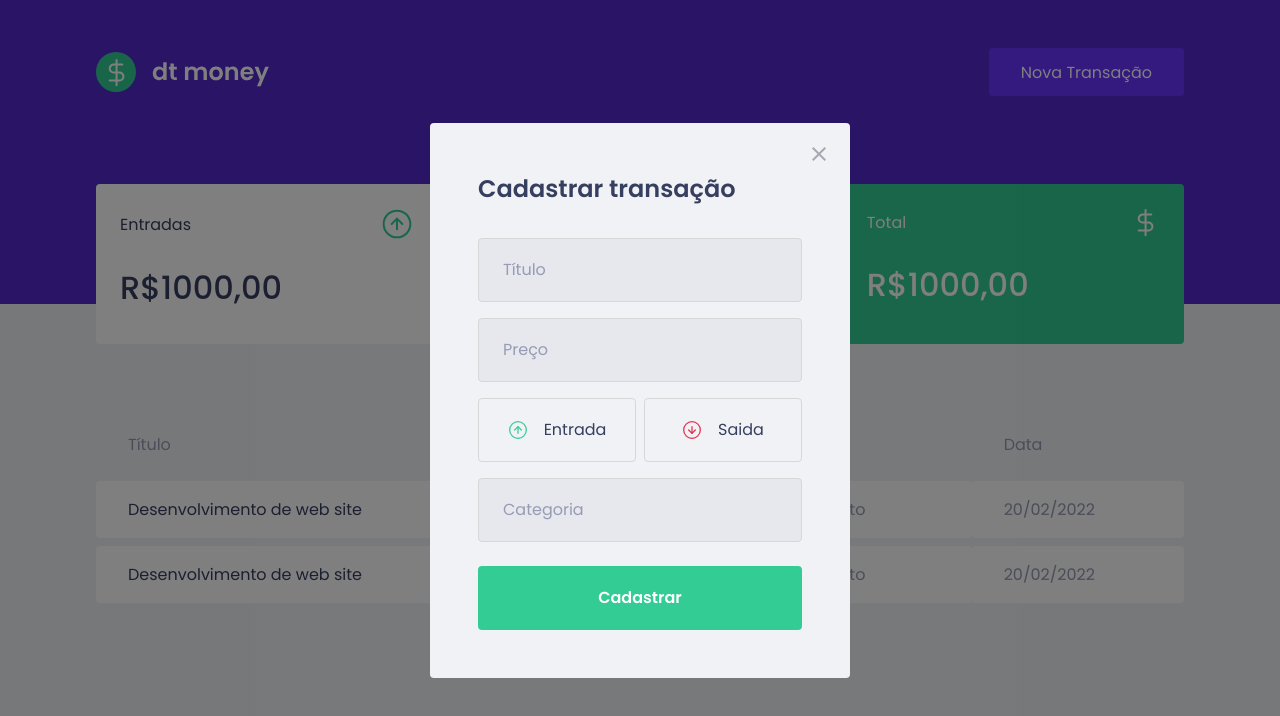
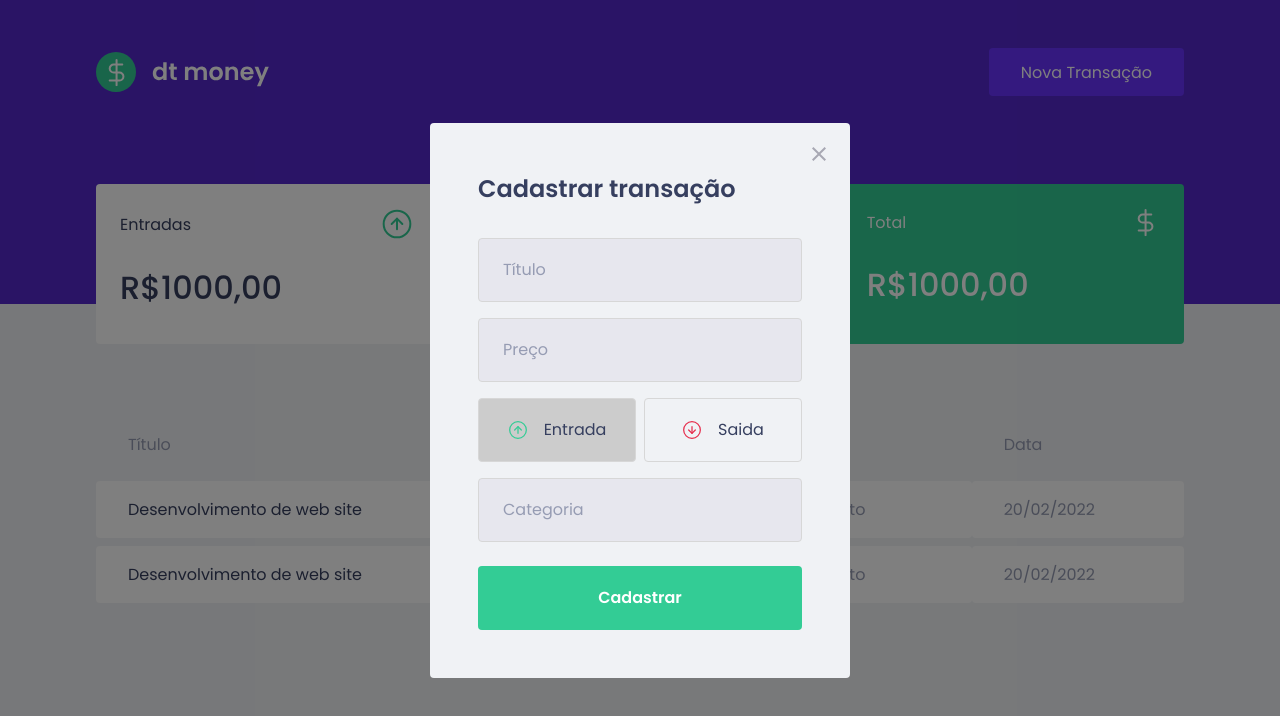
Before and after one commit to stecks10/Rocket-seat, a React (Create React App) app in the folder front-end/dtmoney/: page / in a window 1280 px wide. Both pictures are taken after a click on the button "Nova Transação". Shown: the top 716 px of the page. Built offline with nearby package versions, Linux system fonts and the light colour scheme; no server answers; what miragejs would draw is missing.

Commit message:
Funcionamento dos Botões

```diff
--- a/front-end/dtmoney/src/components/NewTransactionModal/index.tsx
+++ b/front-end/dtmoney/src/components/NewTransactionModal/index.tsx
@@ -1,8 +1,9 @@
+import { useState } from 'react';
 import Modal from 'react-modal';
 import closeImg from '../../assets/close.svg';
 import incomeImg from '../../assets/income.svg';
 import outcomeImg from '../../assets/outcome.svg';
-import { Container, TransactionTypeContainer } from './styles';
+import { Container, TransactionTypeContainer, RadioBox } from './styles';
 
 interface NewTransactionModalProps {
   isOpen: boolean;
@@ -13,6 +14,8 @@
   isOpen,
   onRequestClose,
 }: NewTransactionModalProps) {
+  const [type, setType] = useState('deposit');
+
   return (
     <>
       <Modal
@@ -35,14 +38,26 @@
           <input type="number" placeholder="Preço" />
 
           <TransactionTypeContainer>
-            <button type="button">
+            <RadioBox
+              type="button"
+              onClick={() => {
+                setType('deposit');
+              }}
+              isActive={type === 'deposit'}
+            >
               <img src={incomeImg} alt="Entrada" />
               <span>Entrada</span>
-            </button>
-            <button type="button">
+            </RadioBox>
+            <RadioBox
+              type="button"
+              onClick={() => {
+                setType('withdraw');
+              }}
+              isActive={type === 'withdraw'}
+            >
               <img src={outcomeImg} alt="Saida" />
               <span>Saida</span>
-            </button>
+            </RadioBox>
           </TransactionTypeContainer>
 
           <input placeholder="Categoria" />
--- a/front-end/dtmoney/src/components/NewTransactionModal/styles.ts
+++ b/front-end/dtmoney/src/components/NewTransactionModal/styles.ts
@@ -52,13 +52,18 @@
   display: grid;
   grid-template-columns: 1fr 1fr;
   gap: 0.5rem;
+`;
 
-  button {
+interface RadioProps {
+  isActive: boolean;
+}
+
+export const RadioBox = styled.button<RadioProps>`
   height: 4rem;
   border: 1px solid #d7d7d7;
   border-radius: 0.25rem;
 
-    background: transparent;
+  background: ${(props) => (props.isActive ? '#ccc' : 'transparent')};
 
   display: flex;
   align-items: center;
@@ -81,5 +86,4 @@
     font-size: 1rem;
     color: var(--text-title);
   }
-  }
 `;
```
Lines whose indentation alone changed are shown as unchanged.
